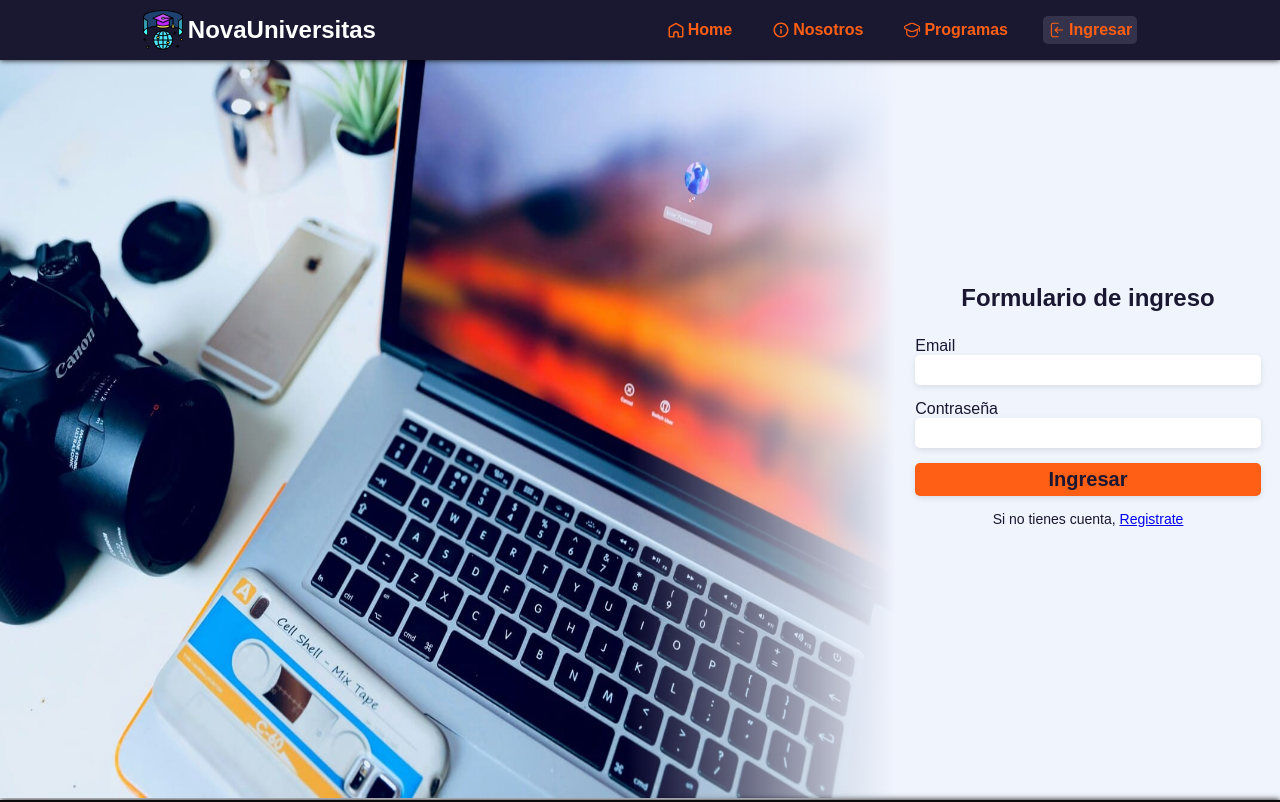
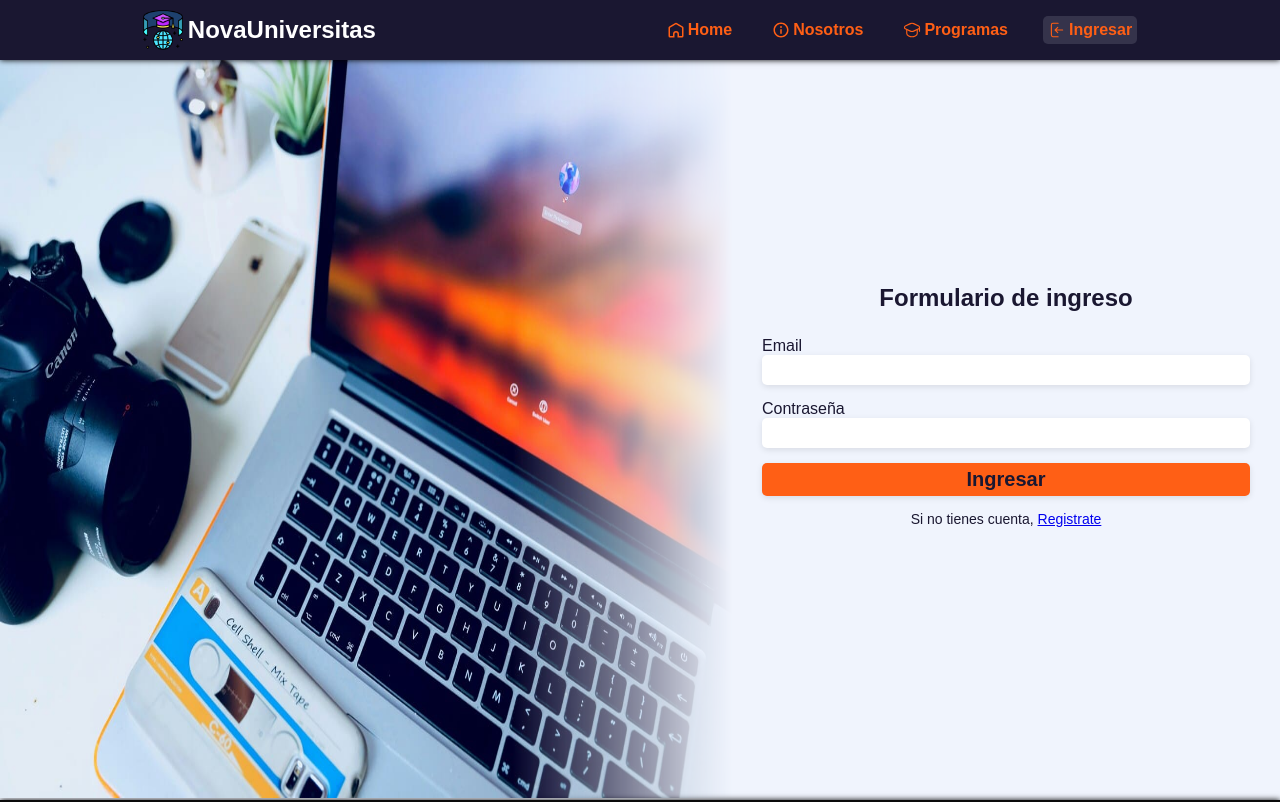
Before and after one commit to Ginto11/GestionUniversidad-Front, an Angular app: page /iniciar-sesion in a window 1280 px wide. Shown: the top 802 px of the page. Built offline with nearby package versions, Linux system fonts and the light colour scheme.

Commit message:
Subiendo actualizacion de dimensiones

```diff
--- a/src/app/components/overlay/overlay.component.css
+++ b/src/app/components/overlay/overlay.component.css
@@ -8,6 +8,7 @@
     display: flex;
     justify-content: center;
     align-items: center;
+    z-index: 4;
 }
 
 .overlay div{
--- a/src/app/pages/login/login.component.css
+++ b/src/app/pages/login/login.component.css
@@ -12,7 +12,7 @@ section{
 }
 
 .contenedor-imagen{
-    width: 70%;
+    width: 60%;
 }
 
 .contenedor-imagen img{
@@ -23,12 +23,13 @@ section{
 }
 
 .contenedor-formulario{
-    width: 30%;
+    width: 40%;
     display: flex;
     align-items: center;
     justify-content: center;
+    padding: 0px 30px;
 }
 
 .contenedor-formulario *{
-    width: 90%;
+    width: 100%;
 }
```
